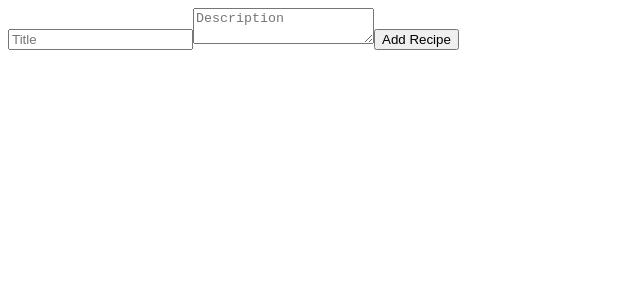
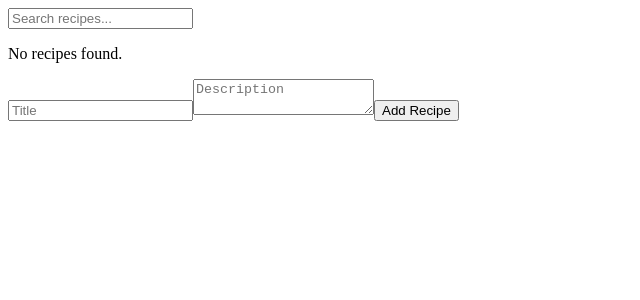
Before and after one commit to Judiedesigns/alx-fe-reactjs, a React (Vite) app in the folder recipe-sharing-app/: page / in a window 1280 px wide. Shown: the top 300 px of the page, without its empty margins (0-640 px from the left). Built offline with nearby package versions, Linux system fonts and the light colour scheme.

Commit message:
added search and filter functionality

```diff
--- a/recipe-sharing-app/src/components/RecipeList.jsx
+++ b/recipe-sharing-app/src/components/RecipeList.jsx
@@ -1,18 +1,32 @@
 import useRecipeStore from './recipeStore';
 import { useNavigate } from 'react-router-dom'
+import SearchBar from './SearchBar';
 
 const RecipeList = () => {
 const recipes = useRecipeStore(state => state.recipes);
+const filteredRecipes = useRecipeStore(state => state.filteredRecipes);
+const searchTerm = useRecipeStore(state => state.searchTerm);
 const navigate = useNavigate();
+
+const displayList = searchTerm ? filteredRecipes : recipes;
 
 return (
     <div>
-        {recipes.map(recipe => (
-            <div key={recipe.id} onClick={() => navigate(`/recipe/${recipe.id}`)} >
-                <h3>{recipe.title}</h3>
-                <p>{recipe.description}</p>
-            </div>
-        ))}
+        <SearchBar />
+        {displayList.length === 0 ? (
+            <p>No recipes found.</p>
+        ) : (
+            displayList.map(recipe => (
+                <div
+                    key={recipe.id}
+                    onClick={() => navigate(`/recipe/${recipe.id}`)}
+                    style={{ cursor: 'pointer', marginBottom: '1rem' }}
+                >
+                    <h3>{recipe.title}</h3>
+                    <p>{recipe.description}</p>
+                </div>
+            ))
+        )}
     </div>
 );
 };
--- /dev/null
+++ b/recipe-sharing-app/src/components/SearchBar.jsx
@@ -0,0 +1,22 @@
+import React from 'react';
+import useRecipeStore from './recipeStore';
+
+const SearchBar = () => {
+    const setSearchTerm = useRecipeStore(state => state.setSearchTerm);
+    const filterRecipes = useRecipeStore(state => state.filterRecipes);
+
+    const handleChange = (e) => {
+        setSearchTerm(e.target.value);
+        filterRecipes();
+    };
+
+    return (
+        <input
+            type="text"
+            placeholder="Search recipes..."
+            onChange={handleChange}
+        />
+    );
+};
+
+export default SearchBar;
--- a/recipe-sharing-app/src/components/recipeStore.js
+++ b/recipe-sharing-app/src/components/recipeStore.js
@@ -2,6 +2,14 @@ import { create } from 'zustand'
 
 const useRecipeStore = create((set) => ({
   recipes: [],
+  searchTerm: '',
+  setSearchTerm: (term) => set({ searchTerm: term }),
+  filteredRecipes: [],
+  filterRecipes: () => set(state => ({
+    filteredRecipes: state.recipes.filter(recipe =>
+      recipe.title.toLowerCase().includes(state.searchTerm.toLowerCase())
+    )
+  })),
 
   // Add new recipe
   addRecipe: (newRecipe) =>
```
